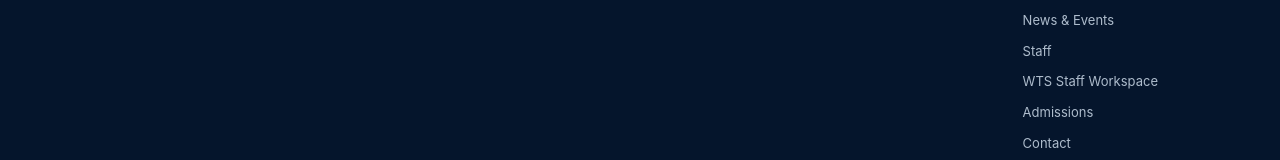
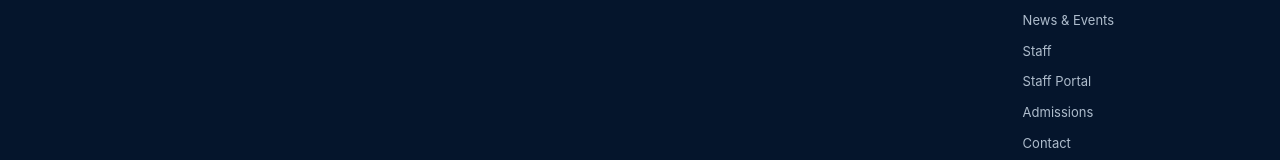
Before and after one commit to alabykhan-lang/WTS-School-Platform, a Next.js app: page / in a window 1280 px wide. Shown: the part 7637-7797 px from the top of the page. Built offline with nearby package versions, Linux system fonts and the light colour scheme.

Commit message:
Use official staff portal name in public navigation

```diff
--- a/app/_components/SiteFooter.tsx
+++ b/app/_components/SiteFooter.tsx
@@ -11,7 +11,7 @@ export function SiteFooter() {
       </div>
       <div><h2>Visit</h2><p>{school.address}</p></div>
       <div><h2>Contact</h2><a href={school.phoneHref}>{school.phone}</a><a href={school.emailHref}>{school.email}</a><a href={school.whatsappHref} target="_blank" rel="noreferrer">WhatsApp us</a></div>
-      <div><h2>Explore</h2><Link href="/">Home</Link><Link href="/about">About Us</Link><Link href="/academics">Academics</Link><Link href="/school-life">School Life</Link><Link href="/gallery">Gallery</Link><Link href="/news">News &amp; Events</Link><Link href="/staff">Staff</Link><Link href="/portal/sign-in">WTS Staff Workspace</Link><Link href="/admissions">Admissions</Link><Link href="/contact">Contact</Link></div>
+      <div><h2>Explore</h2><Link href="/">Home</Link><Link href="/about">About Us</Link><Link href="/academics">Academics</Link><Link href="/school-life">School Life</Link><Link href="/gallery">Gallery</Link><Link href="/news">News &amp; Events</Link><Link href="/staff">Staff</Link><Link href="/portal/sign-in">Staff Portal</Link><Link href="/admissions">Admissions</Link><Link href="/contact">Contact</Link></div>
       <div className="copyright">© {new Date().getFullYear()} Way to Success Standard Schools. All rights reserved.</div>
     </footer>
   );
```
